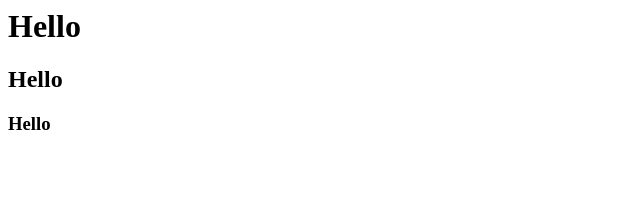
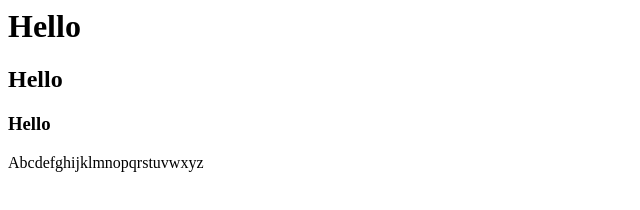
Before and after one commit to rafiafin22/wsl2ubuntutest, a plain HTML site: page index.html in a window 1280 px wide. Shown: the whole page, without its empty margins (0-640 px from the left). Drawn offline with Linux system fonts and the light colour scheme.

Commit message:
Updated index.html

```diff
--- a/index.html
+++ b/index.html
@@ -1,3 +1,4 @@
 <h1>Hello</h1>
 <h2>Hello</h2>
 <h3>Hello</h3>
+<p>Abcdefghijklmnopqrstuvwxyz</p>
```
